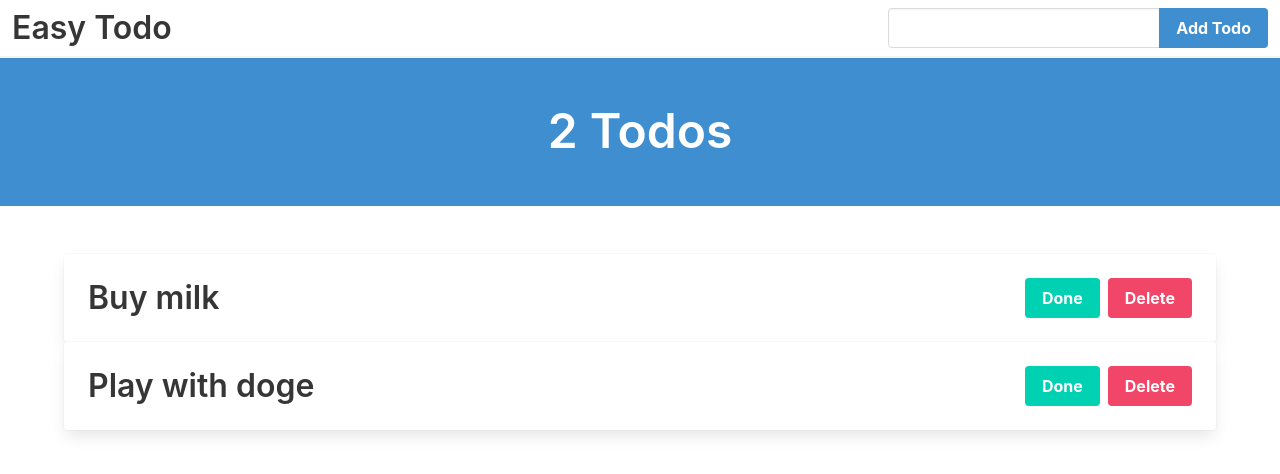
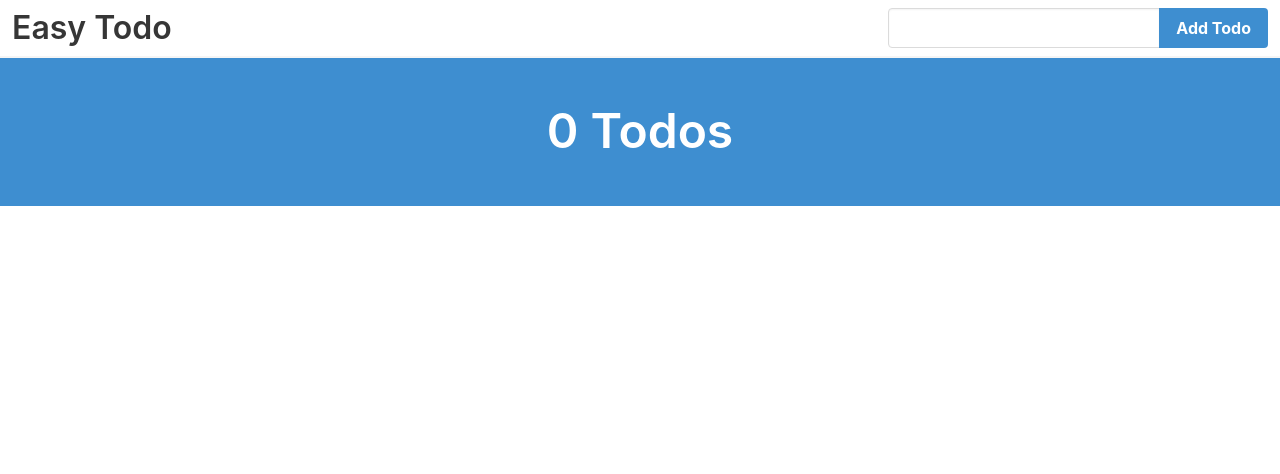
Before and after one commit to ArcticSpaceFox/react-todo-application, a React (Create React App) app: page / in a window 1280 px wide. Shown: the top 474 px of the page. Built offline with nearby package versions, Linux system fonts and the light colour scheme.

Commit message:
got redux workin

```diff
--- a/package.json
+++ b/package.json
@@ -6,7 +6,9 @@
     "bulma": "^0.7.5",
     "react": "^16.10.2",
     "react-dom": "^16.10.2",
-    "react-scripts": "3.2.0"
+    "react-redux": "^7.1.1",
+    "react-scripts": "3.2.0",
+    "redux": "^4.0.4"
   },
   "scripts": {
     "start": "react-scripts start",
--- a/src/App.js
+++ b/src/App.js
@@ -1,16 +1,21 @@
 import React from 'react';
 
-import { TodoProvider } from "./TodoContext";
+import { Provider } from "react-redux";
 
 import Navbar from "./components/navabar";
 import TodoList from "./components/todolist";
 
+import {allReducers} from "./reducer";
+import { createStore } from 'redux';
+
+const store = createStore(allReducers, window.__REDUX_DEVTOOLS_EXTENSION__ && window.__REDUX_DEVTOOLS_EXTENSION__())
+
 function App() {
   return (
-    <TodoProvider>
+    <Provider store={store}>
       <Navbar/>
       <TodoList/>
-    </TodoProvider>
+    </Provider>
   );
 }
 
--- a/src/TodoContext.js
+++ /dev/null
@@ -1,24 +0,0 @@
-import React, {createContext, useState} from 'react'
-
-export const TodoContext = createContext();
-
-export const TodoProvider = (props) => {
-  const [todos, setTodos] = useState([
-    {
-      "id": Date.now(),
-      "value": "Buy milk",
-      "done": false
-    },
-    {
-      "id": Date.now() + 1,
-      "value": "Play with doge",
-      "done": false
-    }
-  ]);
-
-  return (
-    <TodoContext.Provider value={[todos, setTodos]}>
-      {props.children}
-    </TodoContext.Provider>
-  )
-}
--- /dev/null
+++ b/src/actions/TodoActions.js
@@ -0,0 +1,20 @@
+export const add = (value) => {
+  return {
+    type: "ADD",
+    value: value
+  }
+}
+
+export const toggleTodo = (todo) => {
+  return {
+    type: "TOGGLE",
+    todo: todo
+  }
+}
+
+export const deleteTodo = (todo) => {
+  return {
+    type: "DEL",
+    todo: todo
+  }
+}
--- a/src/components/navabar.js
+++ b/src/components/navabar.js
@@ -1,19 +1,16 @@
 import React, { useState, useContext } from 'react'
 
-import { TodoContext } from "../TodoContext";
+import { useDispatch } from "react-redux";
+import { add } from "../actions/TodoActions";
 
 export default function Navbar() {
-  const [todos, setTodos] = useContext(TodoContext)
   const [menu, setMenu] = useState(false)
   const [value, setValue] = useState("")
+  const dispatch = useDispatch()
 
   const addTodo = (e) => {
     e.preventDefault()
-    setTodos([...todos, {
-      "id": Date.now(),
-      "value": value,
-      "done": false
-    }])
+    dispatch(add(value))
     setValue("")
   }
 
--- a/src/components/todo.js
+++ b/src/components/todo.js
@@ -7,7 +7,7 @@ export default function Todo(props) {
         <div className="level">
           <div className="level-left">
             <div className="level-item">
-              <p className={`title ${props.todo.done ? "has-text-primary" : ""}`}>{props.todo.value}</p>
+              <p className={`title ${props.todo.done ? "has-text-grey-light" : ""}`}>{props.todo.value}</p>
             </div>
           </div>
           <div className="level-right">
--- a/src/components/todolist.js
+++ b/src/components/todolist.js
@@ -1,23 +1,21 @@
-import React, {useContext} from 'react'
+import React from 'react'
 
-import { TodoContext } from "../TodoContext";
+import { useSelector, useDispatch } from "react-redux";
+import { deleteTodo, toggleTodo } from "../actions/TodoActions";
 
 import Todo from "./todo";
 
 export default function TodoList() {
-  const [todos, setTodos] = useContext(TodoContext);
+  const dispatch = useDispatch()
+  const todos = useSelector(state => state.todos)
 
   // toggleDone
   const toggleDone = (todo) => {
-    const changedTodo = todo
-    changedTodo.done = !changedTodo.done
-    todos[todos.indexOf(todo)] = changedTodo
-    setTodos([...todos])
-  }
-  // delete
-  const deleteTodo = (todo) => {
-    const _todos = todos.filter(_todo => _todo !== todo)
-    setTodos(_todos)
+    // const changedTodo = todo
+    // changedTodo.done = !changedTodo.done
+    // todos[todos.indexOf(todo)] = changedTodo
+    // setTodos([...todos])
+    dispatch(toggleTodo(todo))
   }
 
   return (
@@ -31,7 +29,7 @@ export default function TodoList() {
       <section className="section">
         <div className="container">
           {todos.map(todo => (
-            <Todo key={todo.id} todo={todo} toggleDone={toggleDone} deleteTodo={deleteTodo}/>
+            <Todo key={todo.id} todo={todo} toggleDone={toggleDone} deleteTodo={() => dispatch(deleteTodo(todo))}/>
           ))}
         </div>
       </section>
--- /dev/null
+++ b/src/reducer/TodoReducer.js
@@ -0,0 +1,21 @@
+export function todo(state = [], action) {
+  switch (action.type) {
+    case 'ADD':
+      const newTodo = {
+        "id": Date.now(),
+        "value": action.value,
+        "done": false
+      }
+      return state = [...state, newTodo]
+
+    case 'DEL':
+      state = state.filter(_todo => _todo !== action.todo)
+      return state
+
+    case 'TOGGLE':
+     return state.map(todo => todo.id === action.todo.id ? {...todo, done: !todo.done} : todo)
+
+    default:
+      return state;
+  }
+}
--- /dev/null
+++ b/src/reducer/index.js
@@ -0,0 +1,7 @@
+import { todo } from "./TodoReducer";
+
+import { combineReducers } from "redux";
+
+export const allReducers = combineReducers({
+  todos: todo,
+})
```
Also changed, not shown: 1 other file (tests, documents, lock files or other folders).
